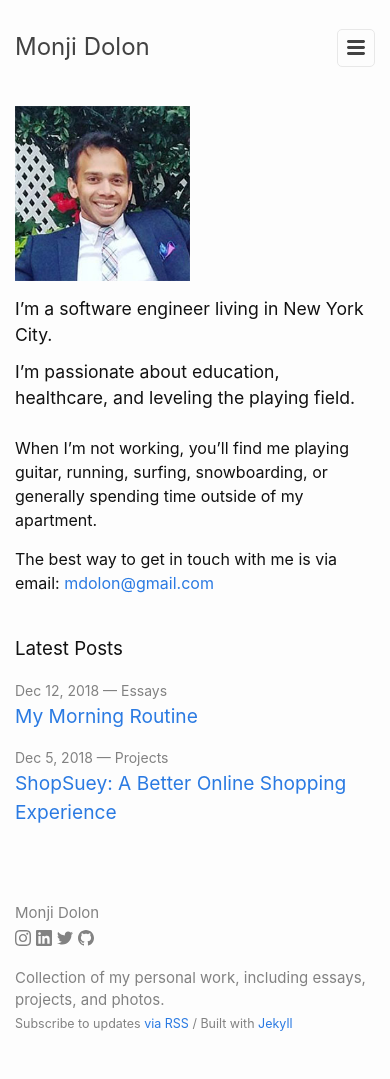
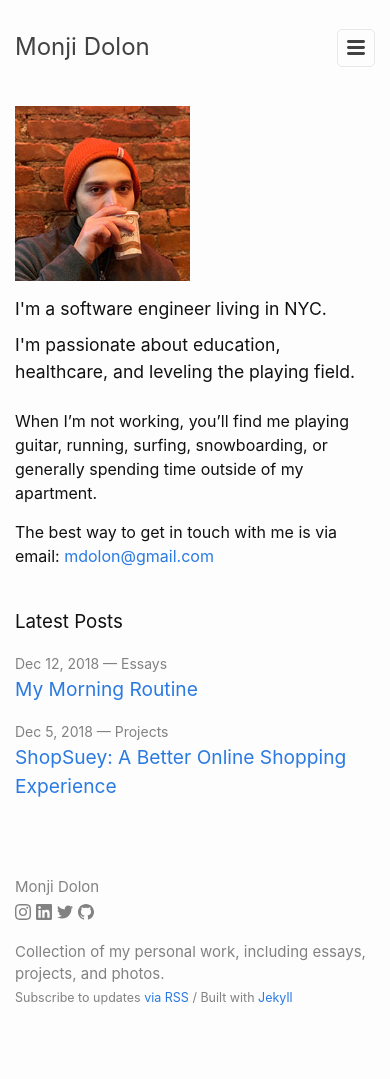
Before and after one commit to mdolon/mdolon-dot-com, a Jekyll site: the page built from index.md, in a window 390 px wide. Built offline with Jekyll 4.4.1, drawn with Linux system fonts in a browser that asks for light colours; after the commit the page ends 1053 px from its top, so only the background shows below that.

Commit message:
Update picture, fix NYC on mobile

```diff
--- a/_sass/minima/_layout.scss
+++ b/_sass/minima/_layout.scss
@@ -380,12 +380,12 @@ dl.timeline {
     padding-top: 5px;
 
     &:before {
-      @include relative-font-size(1.75);
+      @include relative-font-size(0.8);
       position: absolute;
-      top: -4px;
-      left: -20px;
-      content: "▫";
-      color: #666;
+      top: 8px;
+      left: -21px;
+      content: "○";
+      color: #777;
     }
   }
   dd {
@@ -397,3 +397,17 @@ dl.timeline {
 .colophon-dash {
   color: #aaa;
 }
+
+.show-sm {
+  display: none;
+}
+
+@include media-query($on-palm) {
+  .hide-sm {
+    display: none;
+  }
+
+  .show-sm {
+    display: inline-block;
+  }
+}
--- a/index.md
+++ b/index.md
@@ -9,8 +9,12 @@ layout: home
   img="assets/img/profile-01.jpg"
   title="Me at a wedding in 2017" -%}
 
-#### I'm a software engineer living in New York City.
-#### I'm passionate about education, healthcare, and leveling the playing field.
+<h4>
+  I'm a software engineer living in <span class="hide-sm">New York City</span><span class="show-sm">NYC</span>.
+</h4>
+<h4>
+  I'm passionate about education, healthcare, and leveling the playing field.
+</h4>
 <br />
 When I'm not working, you'll find me playing guitar, running, surfing,
 snowboarding, or generally spending time outside of my apartment.
```
Also changed, not shown: assets/img/profile-01.jpg, projects.md (line endings or trailing spaces).
